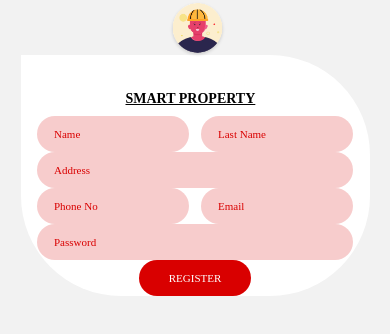
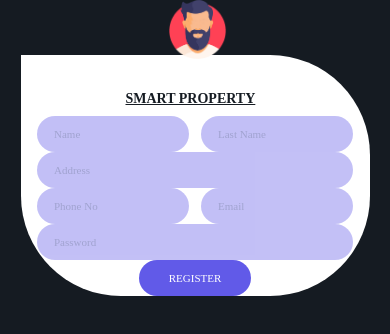
Before and after one commit to HuzaifahZia/SmartProperty, a React Native app: screen /Register in a window 390 px wide. Shown: the top 334 px of the page. Built offline with nearby package versions, Linux system fonts and the light colour scheme; what react-native-responsive-fontsize, react-native-status-bar-height would draw is missing.

Commit message:
updated design of forgot password and register. Linked and designed change password

```diff
--- a/constants/theme.js
+++ b/constants/theme.js
@@ -8,6 +8,7 @@ export const COLORS = {
   white: "#fff",
   lightGreen: "#4BEE70",
   background: "#151B22",
+  text: "#0a0f86",
   purple: "#615ae8",
   red: "#D84035",
   black: "#000000",
--- a/screens/Profiles/profile.js
+++ b/screens/Profiles/profile.js
@@ -178,7 +178,9 @@ const profile = ({ navigation }) => {
                     <IconButton
                       icon="key-variant"
                       color="white"
-                      onPress={() => console.log("password Pressed")}
+                      onPress={() =>
+                        console.log(navigation.navigate("ChangePass"))
+                      }
                       size={25}
                       style={{ borderColor: "white", borderWidth: 1 }}
                     />
--- a/screens/Register/Register.js
+++ b/screens/Register/Register.js
@@ -1,7 +1,6 @@
 import React, { useState } from 'react';
 import {View,Image,TextInput,Text,TouchableOpacity,ActivityIndicator,Dimensions,ScrollView,SafeAreaView} from 'react-native';
-const { width, height } = Dimensions.get('window');
-import { FlatList } from 'react-native-gesture-handler';
+import { COLORS } from "../../constants";
 import styles from './styles';
 import { normalize } from '../../Normalizer';
 import axios from "axios";
@@ -13,6 +12,7 @@ import Icon from 'react-native-vector-icons/MaterialCommunityIcons';
 import Register_Translation from './Register_Translation';
 // import { checkVAT, countries } from 'jsvat';
 
+const { width, height } = Dimensions.get("window");
 const Register = ({navigation,route}) => {
     const [open,setOpen]=useState(false);
     const [userType,setUserType]=useState("User type");
@@ -108,16 +108,21 @@ if(loading){
     return LoadingIndicatorView();
 }
 else return (
-
-        <ScrollView style={{flex:1}} contentContainerStyle={{alignItems:"center"}}>
-            {alert?<Alert message={alertMessage} setAlert={alerting}/>:null}
+  <ScrollView
+    style={{ flex: 1, backgroundColor: COLORS.background }}
+    contentContainerStyle={{ alignItems: "center" }}
+  >
+    {alert ? <Alert message={alertMessage} setAlert={alerting} /> : null}
     <View style={styles.circle}>
-                <Image style={styles.avatar} source={require("../../assets/myamonn-icons/USER.png")} />
+      <Image
+        style={styles.avatar}
+        source={require("../../assets/myamonn-icons/use.png")}
+      />
     </View>
     <View style={styles.body}>
-            <View style={{alignItems:"center"}}>
+      <View style={{ alignItems: "center" }}>
         <View style={styles.logoView}>
-                    <Text  style={styles.logo}>SMART PROPERTY</Text>
+          <Text style={styles.logo}>SMART PROPERTY</Text>
         </View>
 
         <View style={styles.regForm}>
@@ -126,7 +131,7 @@ else return (
               <TextInput
                 style={styles.TextInput}
                 placeholder={"Name"}
-                                placeholderTextColor={theme.red}
+                placeholderTextColor={COLORS.text}
                 onChangeText={(name) => setName(name)}
               />
             </View>
@@ -134,16 +139,21 @@ else return (
               <TextInput
                 style={styles.TextInput}
                 placeholder={"Last Name"}
-                                placeholderTextColor={theme.red}
+                placeholderTextColor={COLORS.text}
                 onChangeText={(lastname) => setLastName(lastname)}
               />
             </View>
           </View>
-                    <View style={[styles.inputView,{width:normalize(338),alignSelf:"center"}]}>
+          <View
+            style={[
+              styles.inputView,
+              { width: normalize(338), alignSelf: "center" },
+            ]}
+          >
             <TextInput
               style={styles.TextInput}
               placeholder={"Address"}
-                            placeholderTextColor={theme.red}
+              placeholderTextColor={COLORS.text}
               onChangeText={(address) => setAddress(address)}
             />
           </View>
@@ -152,7 +162,7 @@ else return (
               <TextInput
                 style={styles.TextInput}
                 placeholder={"Phone No"}
-                                placeholderTextColor={theme.red}
+                placeholderTextColor={COLORS.text}
                 onChangeText={(phonenumber) => setphonenumber(phonenumber)}
               />
             </View>
@@ -160,31 +170,39 @@ else return (
               <TextInput
                 style={styles.TextInput}
                 placeholder={"Email"}
-                                placeholderTextColor={theme.red}
+                placeholderTextColor={COLORS.text}
                 onChangeText={(email) => setEmail(email)}
               />
             </View>
           </View>
-                    <View style={[styles.inputView,{width:normalize(338),alignSelf:"center"}]}>
+          <View
+            style={[
+              styles.inputView,
+              { width: normalize(338), alignSelf: "center" },
+            ]}
+          >
             <TextInput
               style={styles.TextInput}
               secureTextEntry={true}
               placeholder={"Password"}
-                            placeholderTextColor={theme.red}
+              placeholderTextColor={COLORS.text}
               onChangeText={(password) => setPassword(password)}
             />
           </View>
           <View style={styles.twoInputView}>
-                            <View style={{flexDirection:"row",justifyContent:"center",alignItems:"center"}}>
-
-
+            <View
+              style={{
+                flexDirection: "row",
+                justifyContent: "center",
+                alignItems: "center",
+              }}
+            ></View>
           </View>
         </View>
       </View>
-
-            </View>
-            <TouchableOpacity style={styles.loginBtn}
-                onPress={()=>{
+      <TouchableOpacity
+        style={styles.loginBtn}
+        onPress={() => {
           setLoading(true);
           register();
         }}
@@ -192,11 +210,7 @@ else return (
         <Text style={styles.loginText}>REGISTER</Text>
       </TouchableOpacity>
     </View>
-
   </ScrollView>
-
-
-
 );
 };
 
--- a/screens/Register/styles.js
+++ b/screens/Register/styles.js
@@ -1,10 +1,10 @@
-import { StyleSheet,Dimensions,StatusBar, Platform} from "react-native";
-const screenHeight = Dimensions.get('screen').height;
-const windowHeight = Dimensions.get('window').height;
-const navbarHeight = screenHeight - (windowHeight+getStatusBarHeight());
-const height=windowHeight-navbarHeight;
-const width = Dimensions.get('window').width;
-const iosHeight = Dimensions.get('window').height;
+import { StyleSheet, Dimensions, StatusBar, Platform } from "react-native";
+const screenHeight = Dimensions.get("screen").height;
+const windowHeight = Dimensions.get("window").height;
+const navbarHeight = screenHeight - (windowHeight + getStatusBarHeight());
+const height = windowHeight - navbarHeight;
+const width = Dimensions.get("window").width;
+const iosHeight = Dimensions.get("window").height;
 import { getStatusBarHeight } from "react-native-status-bar-height";
 import { RFValue } from "react-native-responsive-fontsize";
 import { normalize } from "../../Normalizer";
@@ -13,15 +13,15 @@ import * as theme from "../../components/Theme";
 const styles = StyleSheet.create({
   container: {
     flex: 1,
-        backgroundColor: 'transparent',
-        alignItems:'center',
+    backgroundColor: "transparent",
+    alignItems: "center",
   },
-    body:{
-        flex:1,
-        width:normalize(373),
+  body: {
+    flex: 1,
+    width: normalize(373),
     backgroundColor: "white",
     alignItems: "center",
-        justifyContent:"space-between",
+    justifyContent: "space-between",
     // ...Platform.select({
     //     ios: {
     //         height: (iosHeight-getStatusBarHeight())-normalize(40)
@@ -30,106 +30,102 @@ const styles = StyleSheet.create({
     //      height:height-normalize(40)
     //     },
     //   }),
-        height:(iosHeight-getStatusBarHeight())-normalize(40),
-        marginHorizontal:normalize(20),
-        marginVertical:normalize(60),
-        borderBottomLeftRadius:100,
-        borderBottomRightRadius:100,
-        borderTopRightRadius:100,
+    height: iosHeight - getStatusBarHeight() - normalize(40),
+    marginHorizontal: normalize(20),
+    marginVertical: normalize(60),
+    borderBottomLeftRadius: 100,
+    borderBottomRightRadius: 100,
+    borderTopRightRadius: 100,
     // elevation:5,
   },
   circle: {
-        position:"absolute",
+    position: "absolute",
     height: normalize(60),
     width: normalize(60),
     borderRadius: 50,
-        elevation:20,
-        top:RFValue(30),
-        zIndex:1000,
+    elevation: 20,
+    top: RFValue(30),
+    zIndex: 1000,
   },
   avatar: {
     height: normalize(65),
     width: normalize(65),
   },
   logoView: {
-        marginTop:normalize(40,735),
-        width:normalize(170),
-        height:RFValue(33,735),
-        justifyContent:"center",
-        alignItems:"center"
+    marginTop: normalize(40, 735),
+    width: normalize(170),
+    height: RFValue(33, 735),
+    justifyContent: "center",
+    alignItems: "center",
   },
-    logo:{
-
+  logo: {
     marginBottom: normalize(5),
-        width:normalize(150),
-        height:normalize(25),
-        fontFamily:"OpenSansCondensedBold",
-        fontWeight: 'bold',
-        fontSize:normalize(17),
-        textDecorationLine:"underline",
-
-
+    width: normalize(150),
+    color: "#151b22",
+    height: normalize(25),
+    fontFamily: "OpenSansCondensedBold",
+    fontWeight: "bold",
+    fontSize: normalize(17),
+    textDecorationLine: "underline",
   },
   loginBtn: {
     width: normalize(121),
     borderRadius: normalize(25),
-        backgroundColor:"#D90000",
+    backgroundColor: "#615ae8",
     height: normalize(40),
     alignItems: "center",
     justifyContent: "center",
-        marginBottom:RFValue(50,735),
-
+    marginBottom: RFValue(50, 735),
   },
-    loginText:{
-        fontFamily:"OpenSansCondensedBold",
-        color:"#FFFFFF",
-        fontSize:normalize(14),
+  loginText: {
+    fontFamily: "OpenSansCondensedBold",
+    color: "#FFFFFF",
+    fontSize: normalize(14),
   },
-    singleBtn:{
-        flexDirection:"row",
-        width:normalize(338),
-        height:RFValue(40,735),
-        backgroundColor:theme.pink,
-        borderRadius:20,
-        paddingHorizontal:normalize(10),
-        justifyContent:"space-between",
-        alignItems:"center",
-
+  singleBtn: {
+    flexDirection: "row",
+    width: normalize(338),
+    height: RFValue(40, 735),
+    backgroundColor: theme.pink,
+    borderRadius: 20,
+    paddingHorizontal: normalize(10),
+    justifyContent: "space-between",
+    alignItems: "center",
   },
-    singlebtnText:{
-        fontFamily:"OpenSansCondensedBold",
-        fontSize:normalize(14),
-        color:theme.red,
+  singlebtnText: {
+    fontFamily: "OpenSansCondensedBold",
+    fontSize: normalize(14),
+    color: theme.red,
   },
-    regForm:{
-        width:normalize(338),
-        marginTop:RFValue(43,735),
+  regForm: {
+    width: normalize(338),
+    marginTop: RFValue(43, 735),
   },
   inputView: {
-        backgroundColor:theme.pink,
+    backgroundColor: "#615ae8",
+    opacity: 0.38,
     borderRadius: normalize(30),
     height: normalize(40),
-        width:normalize(164),
-        justifyContent:"center",
-        marginBottom:RFValue(10,735)
+    width: normalize(164),
+    justifyContent: "center",
+    marginBottom: RFValue(10, 735),
   },
   TextInput: {
     width: "100%",
     height: "100%",
     paddingLeft: normalize(20),
-        fontFamily:"OpenSansCondensedBold",
-        color:"#FFFFFF",
-        fontSize:normalize(14),
+    fontFamily: "OpenSansCondensedBold",
+    color: "#FFFFFF",
+    fontSize: normalize(14),
   },
-    twoInputView:{
-        flexDirection:"row",
-        justifyContent:"space-between",
+  twoInputView: {
+    flexDirection: "row",
+    justifyContent: "space-between",
   },
   activityIndicatorStyle: {
     flex: 1,
-        alignItems: 'center',
-        justifyContent: 'center',
+    alignItems: "center",
+    justifyContent: "center",
   },
-
 });
 export default styles;
```
Also changed, not shown: screens/Login/Login.js (+1 -15 lines), screens/Profiles/ChangePass.js (+171 -0 lines). Lines whose indentation alone changed are shown as unchanged.
